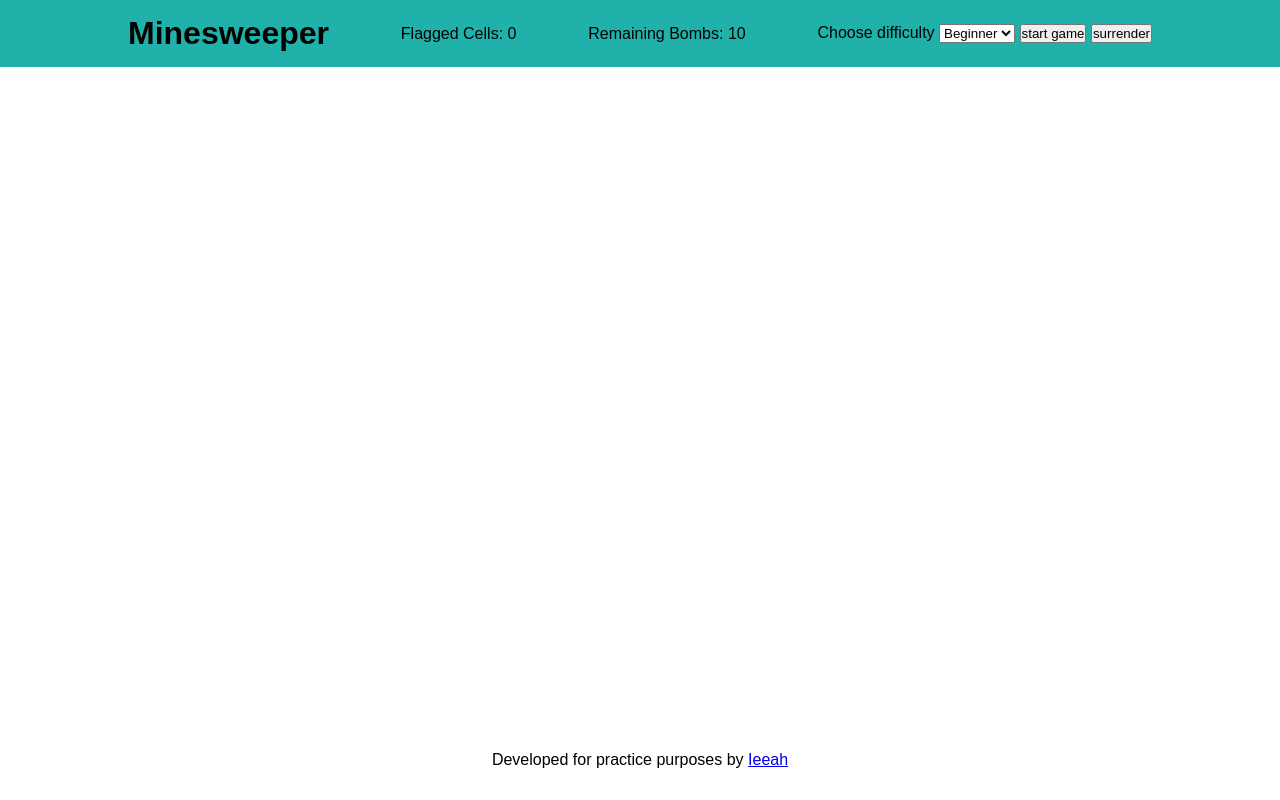
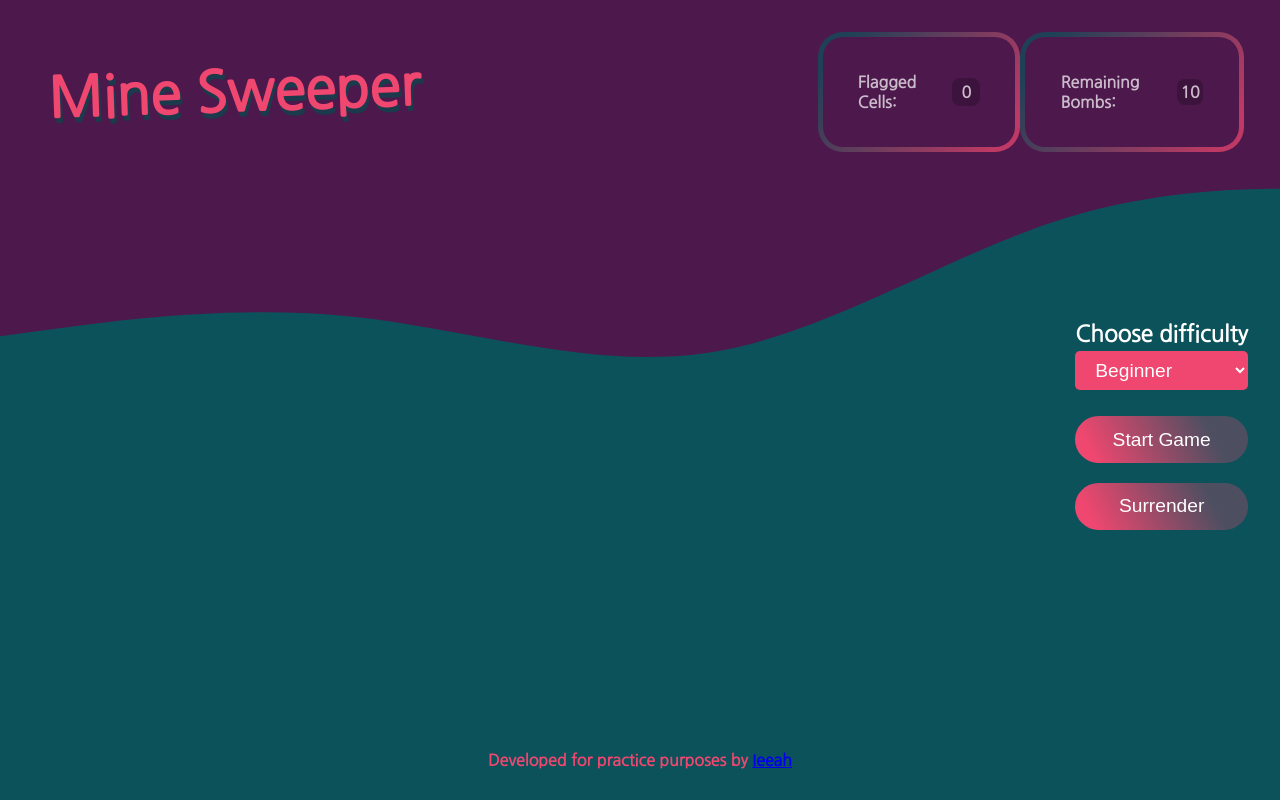
Before and after one commit to ieeah/Campo-Minato, a plain HTML site: page index.html in a window 1280 px wide. Drawn offline with Linux system fonts and the light colour scheme.

Commit message:
added stying

```diff
--- /dev/null
+++ b/_header.scss
@@ -0,0 +1,51 @@
+@import './vars';
+
+header {
+	display: flex;
+	padding: 2rem 3rem;
+	align-items: center;
+	justify-content: space-between;
+}
+
+h1 {
+	font-size: 3.5rem;
+	transform: rotate(-2deg);
+	text-shadow: 2px 5px $shadow;
+}
+
+.displays {
+	display: flex;
+	align-items: center;
+	width: 35%;
+	justify-content: space-between;
+	padding-right: 2rem;
+}
+
+.display_wrap {
+	padding: 5px;
+	background: rgb(11,82,91);
+	background: linear-gradient(128deg, rgba(11,82,91,1) 11%, rgba(239,71,111,1) 90%);
+	border-radius: 25px;
+	opacity: .7;
+}
+
+.display_container {
+	background-color: $flag-color;
+	border-radius: 20px;
+	padding: 2.2rem;
+	font-weight: bold;
+	color: white;
+	z-index: 2;
+	position: relative;
+	display: flex;
+	align-items: center;
+	span {
+
+		margin-left: 1.5rem;
+		background: rgba(black, .3);
+		aspect-ratio: 1 / 1;
+		width: 40px;
+		display: grid;place-content: center;
+		border-radius: 8px;
+	}
+}
--- /dev/null
+++ b/_vars.scss
@@ -0,0 +1,13 @@
+// vars
+
+$bg-color: #0b525b;
+$flag-color: #4d194d;
+$bomb: #ef476f;
+$shadow: #1b3a4b;
+$clear: white;
+
+// typography
+$fz-10: 1rem;
+$fz-12: 1.2rem;
+$fz-14: 1.4rem;
+$fz-16: 1.6rem;
--- a/index.html
+++ b/index.html
@@ -7,19 +7,36 @@
 	<link rel='stylesheet' href='https://cdnjs.cloudflare.com/ajax/libs/font-awesome/6.0.0-beta3/css/all.min.css'
 		integrity='sha512-Fo3rlrZj/k7ujTnHg4CGR2D7kSs0v4LLanw2qksYuRlEzO+tcaEPQogQ0KaoGN26/zrn20ImR1DfuLWnOo7aBA=='
 		crossorigin='anonymous' />
+		<link rel="preconnect" href="https://fonts.googleapis.com">
+		<link rel="preconnect" href="https://fonts.gstatic.com" crossorigin>
+		<link href="https://fonts.googleapis.com/css2?family=Nanum+Gothic&display=swap" rel="stylesheet">
 	<link rel="stylesheet" href="style.css">
 	<title>Document</title>
 </head>
 <body>
 	<header>
-		<h1>Minesweeper</h1>
-		<div id="flagsDisplay">
-			Flagged Cells: <span id="flaggedCells"></span>
+		<h1>Mine Sweeper</h1>
+		<div class="displays">
+			<div class="display_wrap">
+				<div id="flagsDisplay" class="display_container">
+					Flagged Cells:
+					<span id="flaggedCells"></span>
 				</div>
-		<div id="bombsDisplay">
-			Remaining Bombs: <span id="unexploded"></span>
 			</div>
+
+			<div class="display_wrap">
+				<div id="bombsDisplay" class="display_container">
+					Remaining Bombs:
+					<span id="unexploded"></span>
+				</div>
+			</div>
+		</div>
+
+	</header>
+	<main>
+
 		<div class="options">
+			<div class="options_wrap">
 				<label for="levelSelect">Choose difficulty</label>
 				<select name="levelSelect" id="levelSelect">
 					<option value="1" name="">Beginner</option>
@@ -27,17 +44,19 @@
 					<option value="3" name="">Medium</option>
 					<option value="4" name="">Hard</option>
 				</select>
+			</div>
 			<button id="start">start game</button>
 			<button onclick="surrender()" id="surrender">surrender</button>
 		</div>
-	</header>
-	<main>
+
 		<div id="boardgame">
 
 		</div>
 	</main>
 	<footer>
+		<strong>
 			Developed for practice purposes by <a href="https://github.com/ieeah">Ieeah</a>
+		</strong>
 	</footer>
 
 	<script src="main.js"></script>
--- /dev/null
+++ b/style.scss
@@ -0,0 +1,147 @@
+@import './vars.scss';
+
+// reset
+
+*,
+*::before,
+*::after {
+	margin: 0;
+	padding: 0;
+	box-sizing: border-box;
+}
+
+body {
+	display: flex;
+	flex-direction: column;
+	height: 100vh;
+	font-family: 'Nanum Gothic', sans-serif;
+	background-color: $bg-color;
+	color: $bomb;
+	background-image: url('./imgs/wave-haikei.svg');
+	background-size: cover;
+	position: relative;
+}
+
+main {
+	flex-grow: 1;
+	display: flex;
+	justify-content: center;
+	.options {
+		position: absolute;
+		right: 2rem;
+		top: 50%;
+		transform: translateY(-50%);
+		height: 20vh;
+		display: flex;
+		flex-direction: column;
+		justify-content: space-between;
+		.options_wrap {
+			margin-bottom: $fz-16;
+			label {
+				display: block;
+				margin-bottom: .2rem;
+				color: $clear;
+				font-weight: bold;
+				font-size: $fz-14;
+			}
+			select {
+				width: 100%;
+				background-color: $bomb;
+				color: $clear;
+				padding: .5rem 1rem;
+				border: none;
+				border-radius: 5px;
+				font-size: $fz-12;
+			}
+		}
+		button {
+			padding: .8rem 1rem;
+			background: rgb(239,71,111);
+			background: linear-gradient(63deg, rgba(239,71,111,1) 11%, rgba(239,71,111,0.2889356426164216) 77%);
+			color: $clear;
+			font-size: $fz-12;
+			text-transform: capitalize;
+			border-radius: 80px;
+			border: none;
+			cursor: pointer;
+			margin-bottom: $fz-12;
+			transition: all .2s ease-out;
+			&:hover {
+				color: $bomb;
+				background: rgb(77,25,77);
+				background: linear-gradient(63deg, rgba(77,25,77,0.31414572665003504) 25%, rgba(77,25,77,1) 77%);
+			}
+		}
+	}
+}
+
+@import './header';
+
+// boardgame
+
+#boardgame {
+	display: flex;
+	flex-wrap: wrap;
+	aspect-ratio: 1 / 1;
+	max-height: 85vh;
+	// border: 3px solid $bomb;
+}
+
+#boardgame.over {
+	pointer-events: none;
+}
+
+// cells
+
+.cell {
+	background-color: $shadow;
+	border: 1px solid $bomb;
+	display: grid;
+	place-content: center;
+	cursor: pointer;
+	font-size: 1.8rem;
+	font-weight: bold;
+}
+
+.cell.over {
+	pointer-events: none;
+}
+
+.cell:hover {
+	filter: brightness(200%);
+}
+
+.cell.bomb {
+	background-color: $bomb;
+	color: $shadow;
+	pointer-events: none;
+	font-size: 2rem;
+}
+
+.cell.not {
+	background-color: $flag-color;
+	cursor: default;
+}
+
+.cell.not:hover {
+	filter: brightness(100%);
+}
+
+.cell.flagged {
+	background-color: $bomb;
+	font-size: 2.6rem;
+	background-image: url('./imgs/flag-solid.svg');
+	background-size: 50%;
+	background-position: center center;
+	background-repeat: no-repeat;
+}
+
+.cell.flagged:hover {
+	filter: brightness(130%);
+}
+
+footer {
+	text-align: center;
+	height: 80px;
+	line-height: 80px;
+}
```
Also changed, not shown: main.js (+8 -1 lines), imgs/flag-solid.svg (deleted), imgs/wave-haikei.svg (added), style copy.css (added), style.css, 1 other file. Lines whose indentation alone changed are shown as unchanged.
